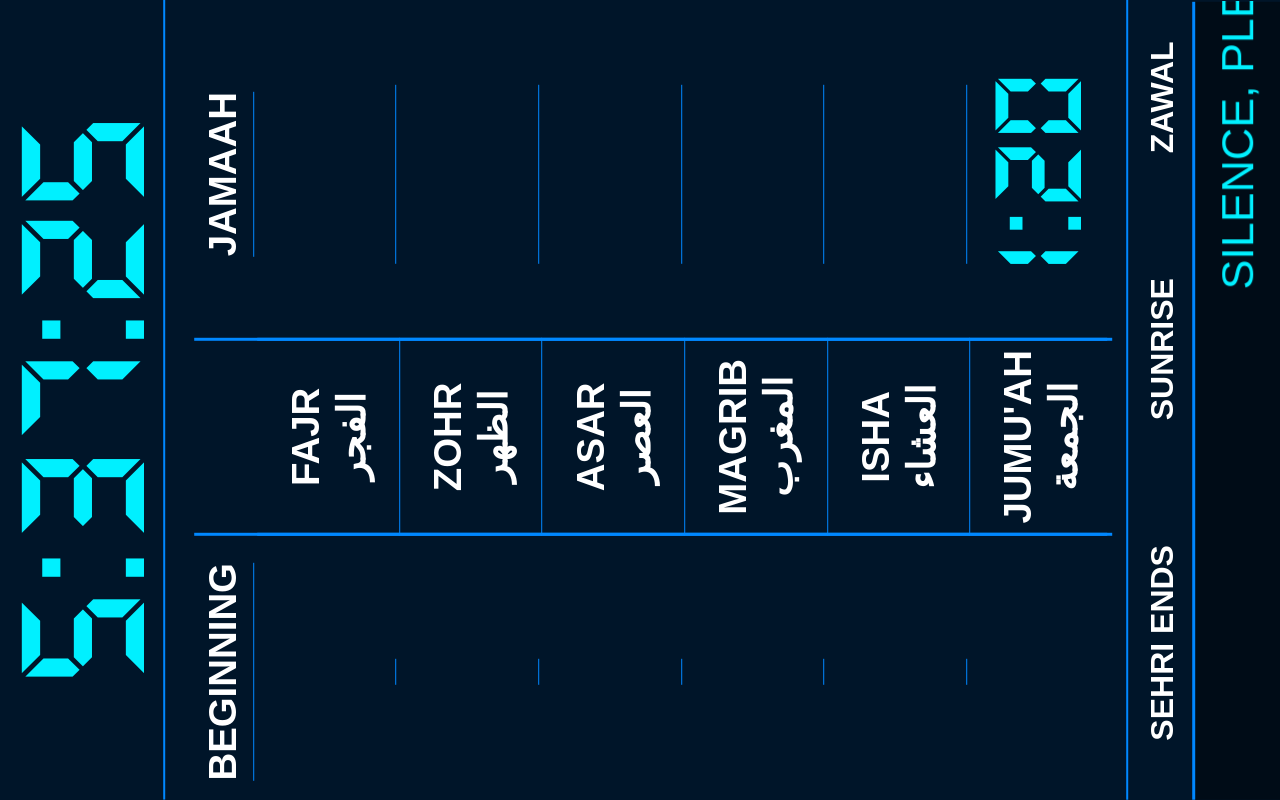
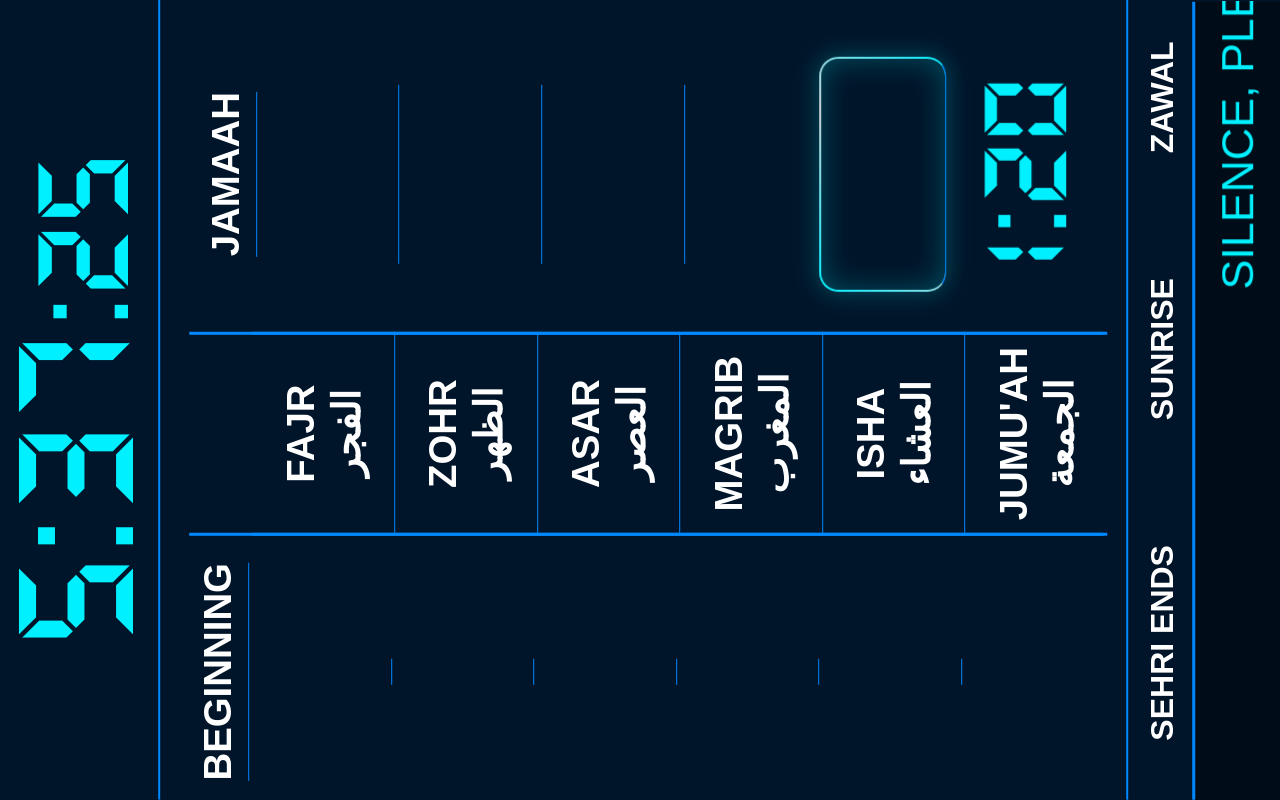
Before and after one commit to mohammedsajjadk/prayer-times, a Flask app: template templates/index.html in a window 1280 px wide. Run offline with Flask 2, Linux system fonts and the light colour scheme; the template is opened without the code that fills it, so the values that code supplies are empty; some web fonts are replaced.

Commit message:
highlights; seconds font size reduce etc

```diff
--- a/static/js/main.js
+++ b/static/js/main.js
@@ -44,7 +44,10 @@ const timeUtils = {
     const seconds = now.getUTCSeconds().toString().padStart(2, "0");
 
     document.querySelector(selectors.timeDisplay).innerHTML = `
-      <span class="time-main">${hours}:${minutes}:${seconds}</span>`;
+      <span class="time-main">${hours}:${minutes}</span>
+      <span class="time-sub">
+          <span class="seconds">:${seconds}</span>
+      </span>`;
   }
 
   function convertTo12Hour() {
@@ -65,34 +68,62 @@ const timeUtils = {
   function updateNextPrayer() {
     const now = new Date();
     const currentTime = now.getUTCHours() * 60 + now.getUTCMinutes();
+    const currentSeconds = now.getUTCSeconds();
     const isJumuah = now.getDay() === 5;
 
     // Clear existing highlights
     document.querySelectorAll(".next-prayer")
-      .forEach(el => el.classList.remove("next-prayer"));
+        .forEach(el => el.classList.remove("next-prayer"));
 
-    // Get prayer times
+    // Get all required times
     const times = {
-      fajrBeginning: timeUtils.timeToMinutes(document.querySelector(selectors.prayerTimes.fajrBeginning).textContent),
-      sunrise: timeUtils.timeToMinutes(document.querySelector(selectors.importantTimes.sunrise).textContent),
-      asrBeginning: timeUtils.timeToMinutes(document.querySelector(selectors.prayerTimes.asrBeginning).textContent),
-      magribBeginning: timeUtils.timeToMinutes(document.querySelector(selectors.prayerTimes.magribBeginning).textContent),
-      ishaBeginning: timeUtils.timeToMinutes(document.querySelector(selectors.prayerTimes.ishaBeginning).textContent)
+        fajrBeginning: timeUtils.timeToMinutes(document.querySelector(".beginning .prayer-time-value:nth-child(2)").getAttribute('data-time')),
+        zohrBeginning: timeUtils.timeToMinutes(document.querySelector(".beginning .prayer-time-value:nth-child(3)").getAttribute('data-time')),
+        asrBeginning: timeUtils.timeToMinutes(document.querySelector(".beginning .prayer-time-value:nth-child(4)").getAttribute('data-time')),
+        magribBeginning: timeUtils.timeToMinutes(document.querySelector(".beginning .prayer-time-value:nth-child(5)").getAttribute('data-time')),
+        ishaBeginning: timeUtils.timeToMinutes(document.querySelector(".beginning .prayer-time-value:nth-child(6)").getAttribute('data-time')),
+        sunrise: timeUtils.timeToMinutes(document.querySelector(selectors.importantTimes.sunrise).getAttribute('data-time')),
+        zawal: timeUtils.timeToMinutes(document.querySelector(selectors.importantTimes.zawal).getAttribute('data-time'))
     };
 
-    // Determine next prayer
-    if (times.fajrBeginning <= currentTime && currentTime < times.sunrise) {
-      highlightNextPrayer("fajr");
-    } else if (times.sunrise <= currentTime && currentTime < times.asrBeginning) {
-      highlightNextPrayer("zohr", isJumuah);
-    } else if (times.asrBeginning <= currentTime && currentTime < times.magribBeginning - 10) {
-      highlightNextPrayer("asr");
-    } else if (times.magribBeginning - 10 <= currentTime && currentTime < times.ishaBeginning) {
-      highlightNextPrayer("magrib");
-    } else if (times.ishaBeginning <= currentTime || currentTime < times.fajrBeginning) {
-      highlightNextPrayer("isha");
+    // Find the prayer time that's next
+    let nextPrayer = null;
+
+    if (currentTime < times.fajrBeginning) {
+        nextPrayer = 'fajr';
+    } else if (currentTime < times.zohrBeginning) {
+        nextPrayer = 'zohr';
+    } else if (currentTime < times.asrBeginning) {
+        nextPrayer = 'asr';
+    } else if (currentTime < times.magribBeginning) {
+        nextPrayer = 'asr';
+    } else if (currentTime < times.ishaBeginning) {
+        nextPrayer = 'magrib';
+    } else {
+        nextPrayer = 'isha';
     }
-  }
+
+    // Check for prohibited times
+    if (
+        (currentTime === times.sunrise && currentSeconds === 0) ||
+        (currentTime < times.sunrise + 15) ||
+        (currentTime >= times.zawal && currentTime < times.zohrBeginning) ||
+        (currentTime >= times.magribBeginning - 10 && currentTime < times.magribBeginning)
+    ) {
+        return; // Exit without highlighting any prayer
+    }
+
+    // Handle Jumuah special case
+    if (isJumuah && currentTime === timeUtils.timeToMinutes("13:20")) {
+        document.querySelector(".jamaah .prayer-time-value:nth-child(7)").classList.add("next-prayer");
+        return;
+    }
+
+    // Highlight the next prayer
+    if (nextPrayer) {
+        highlightNextPrayer(nextPrayer, isJumuah);
+    }
+}
 
   function highlightNextPrayer(prayer, isJumuah = false) {
     const prayerIndex = { fajr: 2, zohr: 3, asr: 4, magrib: 5, isha: 6 };
--- a/static/styles.css
+++ b/static/styles.css
@@ -5,14 +5,10 @@
     --border-color: #0088FF;            /* Brighter Blue for Borders */
     --announcement-bg-color: #000C17;   /* Darker Blue */
     --announcement-text-color: #00F0FF;  /* Cyan */
+    --next-prayer-border-color: rgba(0, 240, 255, 0.8); /* Slightly transparent highlight color */
 }
 
 
-
-/*
-.time-main, .prayer-time-value {
-    text-shadow: 0 0 10px var(--highlight-color);
-} */
 
 
 @font-face {
@@ -92,7 +88,7 @@ body, html {
 }
 
 .prayer-times .prayer {
-    width: 13vw;
+    width: 13.5vw;
 }
 
 .prayer-times .jamaah {
@@ -101,7 +97,7 @@ body, html {
 
 
 .jamaah .prayer-time-value {
-    font-size: 10.5vw;
+    font-size: 10.0vw;
 }
 [data-time] {
     transition: color 0.3s ease;
@@ -131,35 +127,30 @@ body, html {
     justify-content: center;
     font-family: 'DS-Digital', monospace;
     color: var(--highlight-color);
+    margin-bottom: 1vh;
+    position: relative;
 }
 
-/* Large font for hours and minutes */
 .time-main {
-    font-size: 15vw; /* Large font for HH:MM */
+    font-family: 'DS-Digital', monospace;
+    font-size: 14vw;
     font-weight: bold;
+    line-height: 1;
 }
 
-/* Small stacked section for seconds and AM/PM */
 .time-sub {
-    display: flex;
-    flex-direction: column; /* Stack seconds on top of AM/PM */
+    display: inline-flex;
     align-items: center;
-    font-size: 5vw; /* Smaller size */
-    line-height: 1; /* Reduce spacing */
-    margin-left: 1vw; /* Space between HH:MM and side text */
+    margin-left: 0.5vw;
 }
 
-/* Specific styling for seconds */
 .seconds {
-    font-size: 5vw; /* Slightly smaller */
+    font-family: 'DS-Digital', monospace;
+    font-size: 11vw;  /* Smaller than time-main */
+    font-weight: bold;
+    line-height: 1;
+    transform: translateY(1vh); /* Slight adjustment to align with main time */
 }
-
-/* AM/PM styling */
-.ampm {
-    font-size: 4vw; /* Keep it small */
-    font-family: Arial, sans-serif;
-}
-
 
 /* Date below time */
 .current-date {
@@ -339,39 +330,44 @@ body, html {
     color: var(--highlight-color);
 }
 
-/* .next-prayer {
-    border: 2px solid transparent;
-    border-radius: 10px;
+.next-prayer {
+    border: 0.2vw solid transparent;
+    border-radius: 1.5vw;
     background: linear-gradient(var(--bg-color), var(--bg-color)) padding-box,
-                linear-gradient(45deg, var(--highlight-color), #ffffff) border-box;
-    padding: 0.5vw !important;
-    font-size: 8.5vw !important;
+                linear-gradient(135deg,
+                    var(--highlight-color) 0%,
+                    rgba(255, 255, 255, 0.8) 50%,
+                    var(--highlight-color) 100%) border-box;
+    font-size: 10vw !important;
+    padding: 0.5vh 3vw !important; /* Adjusted padding: vertical horizontal */
     position: relative;
-    animation: borderPulse 2s infinite;
-} */
-
-/* Or you could use this alternative style */
-/* .next-prayer {
-    background-color: rgba(53, 255, 2, 0.1) !important;
-    border-radius: 10px;
-    padding: 0.5vw !important;
-    box-shadow: 0 0 15px rgba(53, 255, 2, 0.3);
-    font-size: 8.5vw !important;
-    position: relative;
-    animation: glowPulse 2s infinite;
+    animation: borderPulse 3s ease-in-out infinite;
+    line-height: 0.8;
+    display: flex;
+    align-items: center;
+    justify-content: center;
+    margin: -2vh 0;
+    height: 100%;
+    transform: translateY(-1vh);
+    box-shadow: 0 0 1.5vw rgba(0, 240, 255, 0.2),
+                inset 0 0 2vw rgba(0, 240, 255, 0.2);
+    backdrop-filter: blur(0.5vw);
+    transition: all 0.3s ease;
 }
 
-.next-prayer {
-    border-bottom: 2px solid var(--highlight-color) !important;
-    font-size: 8.5vw !important;
-    position: relative;
-    animation: underlinePulse 2s infinite;
-}
-*/
 @keyframes borderPulse {
-    0% { border-color: transparent; }
-    50% { border-color: var(--highlight-color); }
-    100% { border-color: transparent; }
+    0% {
+        box-shadow: 0 0 1.5vw rgba(0, 240, 255, 0.2),
+                    inset 0 0 2vw rgba(0, 240, 255, 0.2);
+    }
+    50% {
+        box-shadow: 0 0 2.5vw rgba(0, 240, 255, 0.4),
+                    inset 0 0 3vw rgba(0, 240, 255,0.4);
+    }
+    100% {
+        box-shadow: 0 0 1.5vw rgba(0, 240, 255, 0.2),
+                    inset 0 0 2vw rgba(0, 240, 255, 0.2);
+    }
 }
 
 @keyframes glowPulse {
@@ -386,9 +382,6 @@ body, html {
     100% { border-bottom-width: 2px; }
 }
 
-.time-main {
-    transition: opacity 0.3s ease-in-out;
-}
 
 @keyframes scroll-announcement {
     from {
--- a/templates/index.html
+++ b/templates/index.html
@@ -26,8 +26,7 @@
       <div class="time-display">
         <span class="time-main">06:50</span>
         <span class="time-sub">
-          <span class="seconds">31</span>
-          <span class="ampm">AM</span>
+            <span class="seconds">31</span>
         </span>
       </div>
       <div class="date-container">
@@ -92,12 +91,11 @@
         </div>
         <div class="time-box">
           <div class="time-label">SUNRISE</div>
-          <div class="time-value">{{ important_times.sunrise }}</div>
+          <div class="time-value" data-time="{{ important_times.sunrise }}">{{ important_times.sunrise }}</div>
         </div>
         <div class="time-box">
           <div class="time-label">ZAWAL</div>
-          <div class="time-value">{{ important_times.noon }}</div>
-        </div>
+          <div class="time-value" data-time="{{ important_times.noon }}">{{ important_times.noon }}</div>        </div>
       </div>
     </div>
     <!-- Announcement Scroll -->
```
